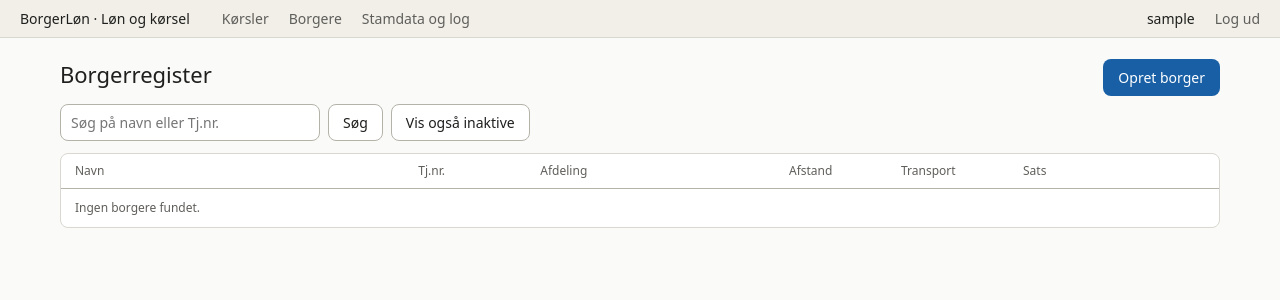
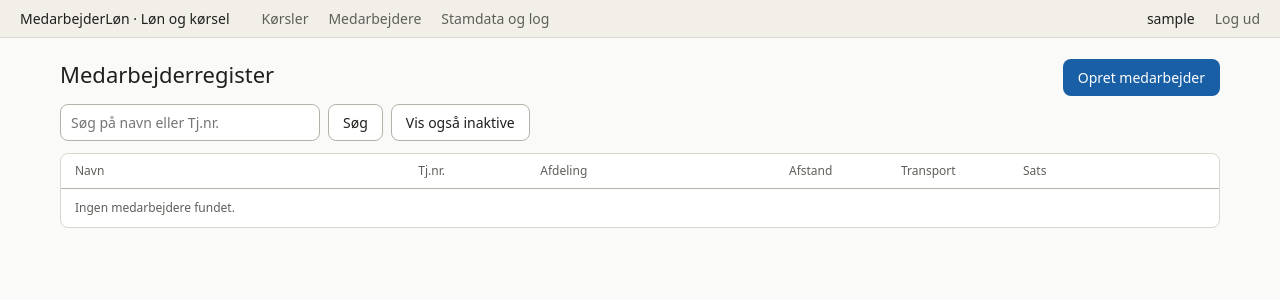
Before and after one commit to HJK-SAEH-Automatisering/BorgerL-n, a Django app: page /borgere/ in a window 1280 px wide. Shown: the top 300 px of the page. Run offline with Django 5.2, Linux system fonts and the light colour scheme; the visitor is signed in with stand-in values (Sample User, id 1); data that the repository does not hold is empty.

Commit message:
task-0007: skriv medarbejder og MedarbejderLøn i skabeloner og skærmkode
Co-Authored-By: Claude Sonnet 5.5 <noreply@anthropic.com>

```diff
--- a/static/js/undtagelser.js
+++ b/static/js/undtagelser.js
@@ -53,7 +53,7 @@
     if (mangler > 0) {
       e.preventDefault();
       msg.className = 'msg bad';
-      msg.textContent = mangler + (mangler === 1 ? ' borger mangler' : ' borgere mangler') + ' oplysninger, før du kan beregne';
+      msg.textContent = mangler + (mangler === 1 ? ' medarbejder mangler' : ' medarbejdere mangler') + ' oplysninger, før du kan beregne';
       visFoersteManglende();
     }
   });
--- a/templates/base.html
+++ b/templates/base.html
@@ -3,15 +3,15 @@
 <head>
   <meta charset="utf-8">
   <meta name="viewport" content="width=device-width, initial-scale=1">
-  <title>{% block title %}BorgerLøn{% endblock %} · BorgerLøn</title>
+  <title>{% block title %}MedarbejderLøn{% endblock %} · MedarbejderLøn</title>
   <link rel="stylesheet" href="{% static 'css/app.css' %}">
 </head>
 <body>
   {% if user.is_authenticated %}
   <nav class="topbar">
-    <span class="brand">BorgerLøn · Løn og kørsel</span>
+    <span class="brand">MedarbejderLøn · Løn og kørsel</span>
     <a href="{% url 'dashboard' %}">Kørsler</a>
-    <a href="{% url 'borger_liste' %}">Borgere</a>
+    <a href="{% url 'borger_liste' %}">Medarbejdere</a>
     {% if user.is_staff %}<a href="{% url 'admin:index' %}">Stamdata og log</a>{% endif %}
     <span class="spacer"></span>
     <span>{{ user.get_username }}</span>
--- a/templates/koersel/godkend.html
+++ b/templates/koersel/godkend.html
@@ -18,12 +18,12 @@
   {% if kan_eksportere %}
   <a class="btn" href="{% url 'eksport' koersel.pk %}">Eksportér lønudtræk (CSV)</a>
   {% else %}
-  <span class="mu">Eksport er låst, til alle borgere er godkendt.</span>
+  <span class="mu">Eksport er låst, til alle medarbejdere er godkendt.</span>
   {% endif %}
   <a class="btn" href="{% url 'undtagelser' koersel.pk %}">Tilbage til undtagelser</a>
 </div>
 
-<h2>Beregning pr. borger</h2>
+<h2>Beregning pr. medarbejder</h2>
 <div class="rows">
   {% for r in resultater %}
   <div style="border-bottom:0.5px solid var(--border)">
--- a/templates/koersel/undtagelser.html
+++ b/templates/koersel/undtagelser.html
@@ -14,7 +14,7 @@
 <form method="post" id="undtagelser" data-zoner="{{ zoner|join:',' }}"{% if afvist %} data-afvist="1"{% endif %}>
   {% csrf_token %}
   <div class="rows">
-    <div class="row head-row g3"><span>Borger</span><span>Transport</span><span>Zoner</span><span>Individuel beregning</span><span>Status</span></div>
+    <div class="row head-row g3"><span>Medarbejder</span><span>Transport</span><span>Zoner</span><span>Individuel beregning</span><span>Status</span></div>
     {% for l in linjer %}
     <div class="row g3{% if afvist and l.pk == foerste_mangler %} mangler{% endif %}" data-linje data-sats-mangler="{% if l.sats_mangler %}1{% endif %}">
       <div>
--- a/templates/koersel/upload.html
+++ b/templates/koersel/upload.html
@@ -5,7 +5,7 @@
 {% block wrapclass %}smal{% endblock %}
 {% block content %}
 <h1>Upload månedens timefil · {{ koersel.navn }}</h1>
-<p class="sub">Vælg den Excel-fil (.xlsx), du har hentet fra Punchly. Filen skal have kolonnerne "Navn" og "Total timer (timer:minutter)". Kolonnen "Antal arbejdsdage" (fremmødedage i måneden) er valgfri; står den med, bruges tallet som forslag, når en borger får individuel beregning.</p>
+<p class="sub">Vælg den Excel-fil (.xlsx), du har hentet fra Punchly. Filen skal have kolonnerne "Navn" og "Total timer (timer:minutter)". Kolonnen "Antal arbejdsdage" (fremmødedage i måneden) er valgfri; står den med, bruges tallet som forslag, når en medarbejder får individuel beregning.</p>
 <form method="post" enctype="multipart/form-data">
   {% csrf_token %}
   <div class="drop">
--- a/templates/register/borger_form.html
+++ b/templates/register/borger_form.html
@@ -1,9 +1,9 @@
 {% extends "base.html" %}
-{% block title %}{% if ny %}Opret borger{% else %}Ret {{ borger.navn }}{% endif %}{% endblock %}
+{% block title %}{% if ny %}Opret medarbejder{% else %}Ret {{ borger.navn }}{% endif %}{% endblock %}
 {% block wrapclass %}smal{% endblock %}
 {% block content %}
-<h1>{% if ny %}Opret borger{% else %}Ret borger{% endif %}</h1>
-{% if linje %}<p class="sub">Borgeren knyttes til rækken «{{ linje.fil_navn }}» fra Punchly-filen.</p>{% endif %}
+<h1>{% if ny %}Opret medarbejder{% else %}Ret medarbejder{% endif %}</h1>
+{% if linje %}<p class="sub">Medarbejderen knyttes til rækken «{{ linje.fil_navn }}» fra Punchly-filen.</p>{% endif %}
 <form method="post" class="card pad">
   {% csrf_token %}
   {{ form.non_field_errors }}
--- a/templates/register/borger_liste.html
+++ b/templates/register/borger_liste.html
@@ -1,12 +1,12 @@
 {% extends "base.html" %}
-{% block title %}Borgere{% endblock %}
+{% block title %}Medarbejdere{% endblock %}
 {% block content %}
 <div class="head">
-  <h1>Borgerregister</h1>
-  <a class="btn primary" href="{% url 'borger_ny' %}">Opret borger</a>
+  <h1>Medarbejderregister</h1>
+  <a class="btn primary" href="{% url 'borger_ny' %}">Opret medarbejder</a>
 </div>
 <form method="get" style="display:flex;gap:8px;margin-bottom:12px;flex-wrap:wrap">
-  <input type="search" name="q" value="{{ q }}" placeholder="Søg på navn eller Tj.nr." aria-label="Søg borger" style="min-width:260px">
+  <input type="search" name="q" value="{{ q }}" placeholder="Søg på navn eller Tj.nr." aria-label="Søg medarbejder" style="min-width:260px">
   <button type="submit">Søg</button>
   <a class="btn" href="?vis=alle">Vis også inaktive</a>
 </form>
@@ -23,7 +23,7 @@
     <a class="btn" href="{% url 'borger_ret' b.pk %}">Ret</a>
   </div>
   {% empty %}
-  <div class="row"><span class="mu">Ingen borgere fundet.</span></div>
+  <div class="row"><span class="mu">Ingen medarbejdere fundet.</span></div>
   {% endfor %}
 </div>
 {% endblock %}
```
Also changed, not shown: templates/koersel/gennemse.html (+7 -7 lines).
